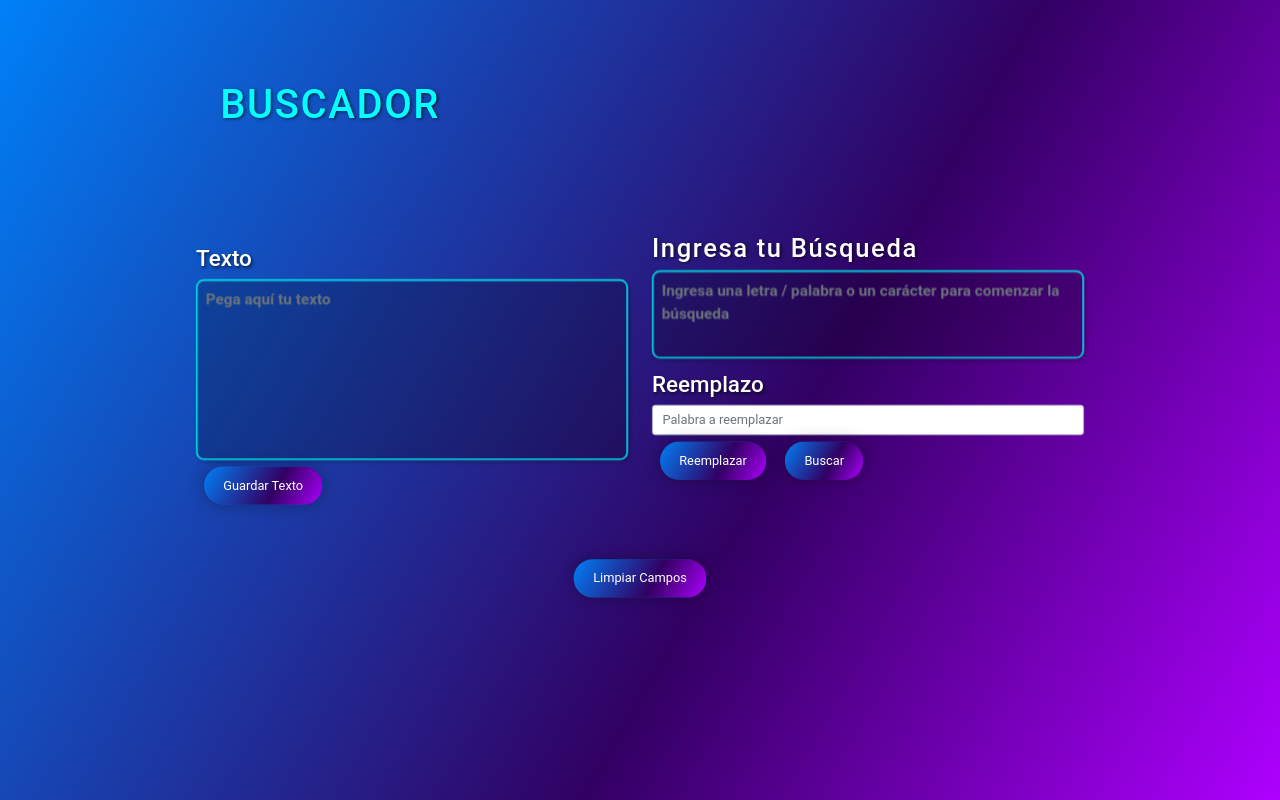
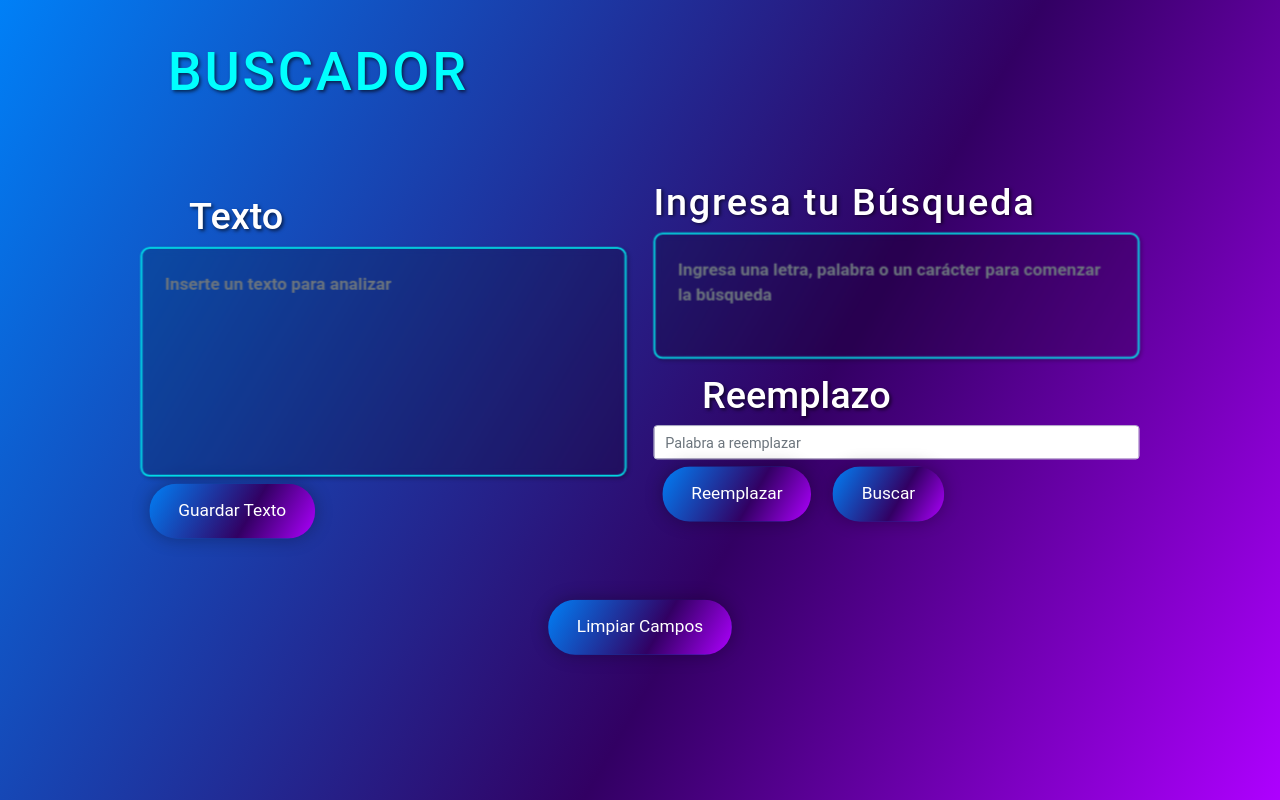
Before and after one commit to GustavoMeMu/Codigo-Morse, a plain HTML site: page index.html in a window 1280 px wide. Drawn offline with nearby package versions, Linux system fonts and the light colour scheme; some packages are replaced by stand-ins of ours; a script that the page names is missing.

Commit message:
actualizacion

```diff
--- a/index.html
+++ b/index.html
@@ -14,12 +14,12 @@
         <div class="row">
             <div class="col-md-6">
                 <h3 class="mt-3">Texto</h3>
-                <textarea id="texto" class="form-control custom-textarea" rows="7" placeholder="Pega aquí tu texto"></textarea>
+                <textarea id="texto" class="form-control custom-textarea" rows="7" placeholder="Inserte un texto para analizar"></textarea>
                 <button class="btn btn-primary mt-2 custom-btn" id="guardarTexto">Guardar Texto</button>
             </div>
             <div class="col-md-6 busqueda">
                 <h2>Ingresa tu Búsqueda</h2>
-                <textarea id="busqueda" class="form-control custom-textarea" rows="3" placeholder="Ingresa una letra / palabra o un carácter para comenzar la búsqueda"></textarea>
+                <textarea id="busqueda" class="form-control custom-textarea" rows="3" placeholder="Ingresa una letra, palabra o un carácter para comenzar la búsqueda"></textarea>
 
                 <h3 class="mt-3">Reemplazo</h3>
                 <input type="text" id="reemplazar" class="form-control" placeholder="Palabra a reemplazar">
--- a/style.css
+++ b/style.css
@@ -13,7 +13,7 @@ body {
     height: 100vh;
     margin: 0;
     overflow: hidden;
-    transform: scale(0.8);
+    transform: scale(0.9); /* Ajustado para ser más grande */
 }
 
 h1, h2, h3 {
@@ -22,12 +22,11 @@ h1, h2, h3 {
 }
 
 h1 {
-    font-size: 50px;
+    font-size: 60px; /* Aumentado para ser más grande */
     color: cyan;
-    letter-spacing: 2px;
+    letter-spacing: 3px;
     text-transform: uppercase;
     margin-left: -12%;
-
     transition: transform 0.5s ease;
     position: absolute;
     top: 0%;
@@ -35,38 +34,38 @@ h1 {
 }
 
 h2 {
-    font-size: 32px;
+    font-size: 42px; /* Aumentado */
     letter-spacing: 2px;
     margin-top: 0%;
 }
 
-h1:hover {
-    animation: dance 1.3s ease-in-out infinite;
+h3 {
+    padding-left: 10%;
+    font-size: 42px; /* Aumentado */
 }
-
 
 .custom-textarea {
     resize: none;
     border: 2px solid #00e5e9;
     border-radius: 10px;
     box-shadow: 2px 2px 5px rgba(0, 0, 0, 0.3);
-    padding: 10px;
+    padding: 25px; /* Aumentado */
     background-color: rgba(0, 0, 0, 0.2);
     backdrop-filter: blur(5px);
-    font-size: 1.2em;
+    font-size: 1.2em; /* Aumentado */
     font-weight: bold;
-    color: white;
+    color: rgb(255, 255, 255);
     width: 100%;
 }
 
 .custom-btn {
-    padding: 12px 24px;
+    padding: 16px 32px; /* Aumentado */
     background-image: linear-gradient(120deg, #0080f7 0%, #320063 60%, #ae00ff 100%);
     color: white;
     border: none;
     border-radius: 30px;
     margin: 10px;
-    font-size: 1em;
+    font-size: 1.2em; /* Aumentado */
     cursor: pointer;
     transition: all 0.3s ease;
     box-shadow: 0 0 20px rgba(0, 0, 0, 0.3);
@@ -91,13 +90,14 @@ textarea {
 
 @media (max-width: 768px) {
     h1 {
-        font-size: 1.6em;
+        font-size: 2.2em; /* Ajustado para pantallas pequeñas */
         left: 10%;
     }
     .custom-btn {
-        font-size: 0.8em;
+        font-size: 1em; /* Ajustado */
     }
 }
+
 #texto, #morse, #morseInput, #textoResultado {
     resize: none;
     border: 2px solid #00e5e9;
@@ -105,12 +105,11 @@ textarea {
     box-shadow: 2px 2px 5px rgba(0, 0, 0, 0.3);
     background-color: rgba(0, 0, 0, 0.2);
     backdrop-filter: blur(5px);
-    font-size: 1.2em;
+    font-size: 1.2em; /* Aumentado */
     font-weight: bold;
     color: white;
     width: 100%;
 }
-
 
 .arrow-container {
     display: flex;
@@ -121,6 +120,6 @@ textarea {
     left: 50%;
     transform: translateX(-50%);
     z-index: 10;
-    height: 60px;
-    width: 100px;
+    height: 80px; /* Aumentado */
+    width: 120px; /* Aumentado */
 }
```
